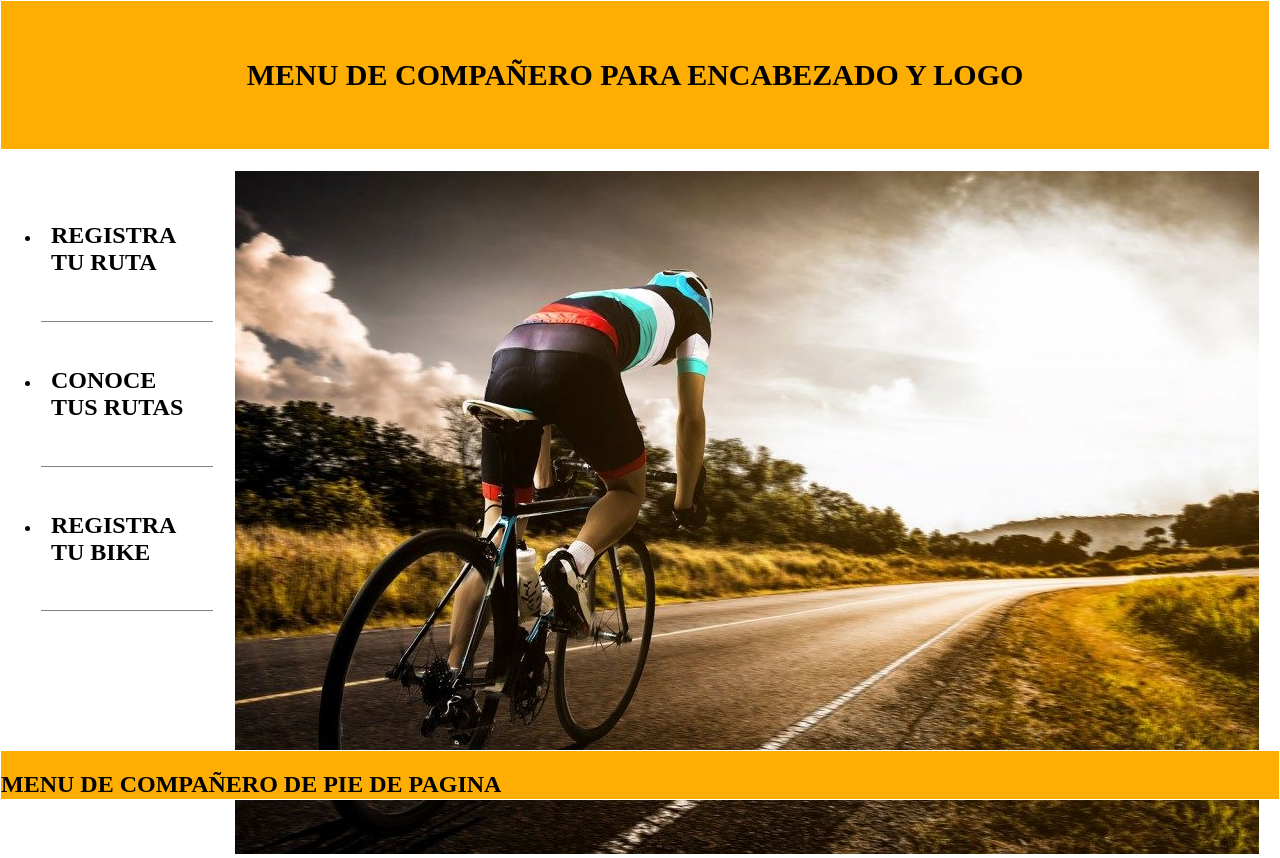
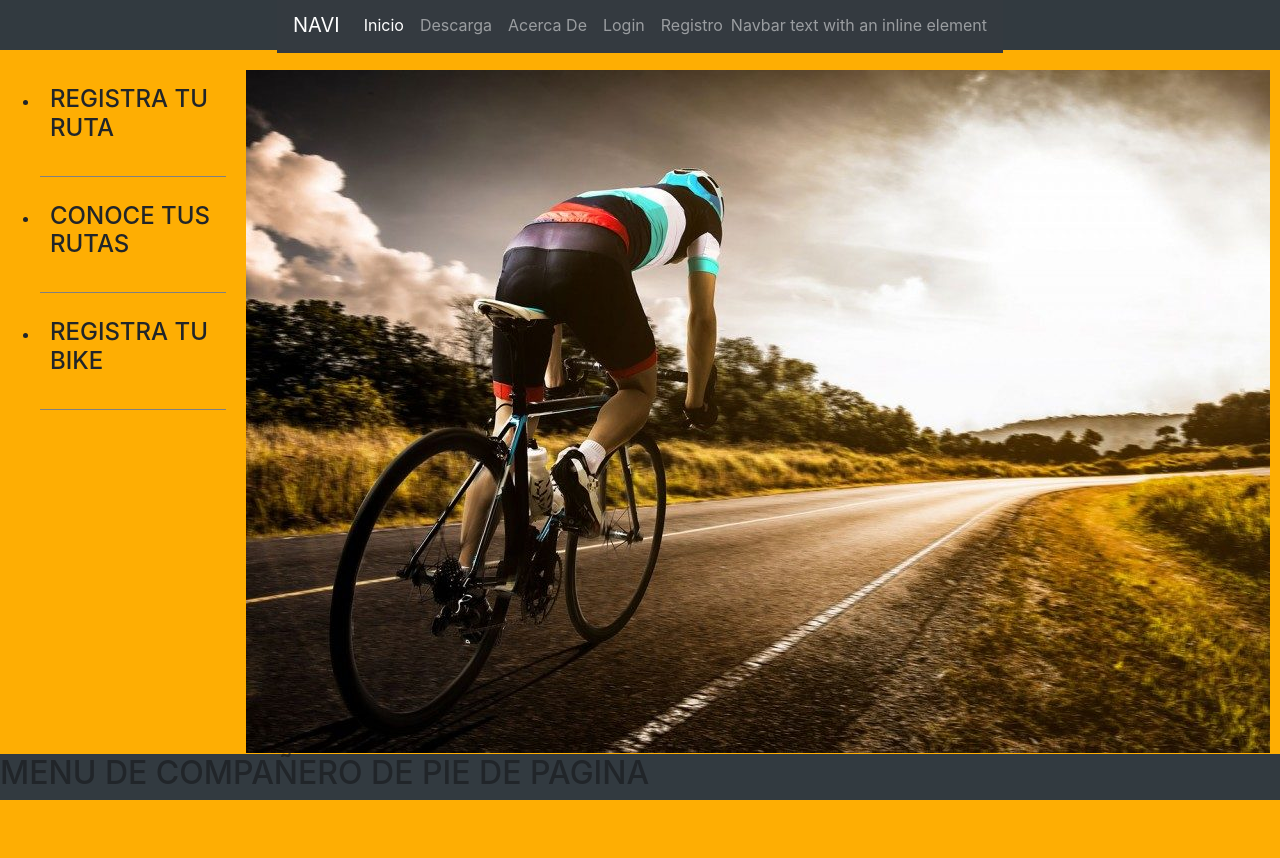
Before and after one commit to MauricioPereaA/NAVI, a plain HTML site: page bike.html in a window 1280 px wide. After the commit the page ends 800 px from the top, so only its background shows below. Drawn offline with nearby package versions, Linux system fonts and the light colour scheme.

Commit message:
Agregar barra de menu y mover stylebike a /css

```diff
--- a/bike.html
+++ b/bike.html
@@ -5,17 +5,46 @@
     <meta name="viewport" content="width=device-width, initial-scale=1.0">
     <meta http-equiv="X-UA-Compatible" content="ie=edge">
     <title>About Bike</title>
-    <link rel="stylesheet" href="stylebike.css">
+    <link rel="stylesheet" href="https://stackpath.bootstrapcdn.com/bootstrap/4.3.1/css/bootstrap.min.css" integrity="sha384-ggOyR0iXCbMQv3Xipma34MD+dH/1fQ784/j6cY/iJTQUOhcWr7x9JvoRxT2MZw1T" crossorigin="anonymous">
+    <link rel="stylesheet" href="css/stylebike.css">
 </head>
 <body class="bike-body">
         <header class="bike-header">
-            <h1> MENU DE COMPAÑERO PARA ENCABEZADO Y LOGO </h1>
+                <nav class="navbar navbar-expand-lg navbar-dark bg-dark">
+                        <a class="navbar-brand" href="#">NAVI</a>
+                        <button class="navbar-toggler" type="button" data-toggle="collapse" data-target="#navbarText"
+                           aria-controls="navbarText" aria-expanded="false" aria-label="Toggle navigation">
+                           <span class="navbar-toggler-icon"></span>
+                        </button>
+                        <div class="collapse navbar-collapse" id="navbarText">
+                           <ul class="navbar-nav mr-auto">
+                              <li class="nav-item active">
+                                 <a class="nav-link" href="#">Inicio <span class="sr-only">(current)</span></a>
+                              </li>
+                              <li class="nav-item">
+                                 <a class="nav-link" href="#">Descarga</a>
+                              </li>
+                              <li class="nav-item">
+                                 <a class="nav-link" href="#">Acerca De</a>
+                              </li>
+                              <li class="nav-item">
+                                 <a class="nav-link" href="login.html">Login</a>
+                              </li>
+                              <li class="nav-item">
+                                 <a class="nav-link" href="#">Registro</a>
+                              </li>
+                           </ul>
+                           <span class="navbar-text">
+                              Navbar text with an inline element
+                           </span>
+                        </div>
+                     </nav>
         </header>
     <nav class="bike-nav">
         <ul class="bike-ul">
-            <li><h2>REGISTRA TU RUTA</h2></li>
-            <li><h2>CONOCE TUS RUTAS</h2></li>
-            <li><h2>REGISTRA TU BIKE</h2></li>
+            <li><h4>REGISTRA TU RUTA</h4></li>
+            <li><h4>CONOCE TUS RUTAS</h4></li>
+            <li><h4>REGISTRA TU BIKE</h4></li>
         </ul>
     </nav>
     <main>
@@ -23,6 +52,9 @@
 
     </main>
     <footer class="bike-footer"> <h2> MENU DE COMPAÑERO DE PIE DE PAGINA </h2></footer>
+    <script src="https://code.jquery.com/jquery-3.3.1.slim.min.js" integrity="sha384-q8i/X+965DzO0rT7abK41JStQIAqVgRVzpbzo5smXKp4YfRvH+8abtTE1Pi6jizo" crossorigin="anonymous"></script>
+    <script src="https://cdnjs.cloudflare.com/ajax/libs/popper.js/1.14.7/umd/popper.min.js" integrity="sha384-UO2eT0CpHqdSJQ6hJty5KVphtPhzWj9WO1clHTMGa3JDZwrnQq4sF86dIHNDz0W1" crossorigin="anonymous"></script>
+    <script src="https://stackpath.bootstrapcdn.com/bootstrap/4.3.1/js/bootstrap.min.js" integrity="sha384-JjSmVgyd0p3pXB1rRibZUAYoIIy6OrQ6VrjIEaFf/nJGzIxFDsf4x0xIM+B07jRM" crossorigin="anonymous"></script>
 </body>
 
 </html>
--- a/stylebike.css
+++ b/css/stylebike.css
@@ -3,19 +3,19 @@ h1 {
 }
 .bike-body > * {
 
-    border: 1px solid rgb(255, 255, 255);
+    border: 1px solid #feae03);
 }
 .bike-header{
-    background: #feae03;
+    background: #323a40;
 }
 .bike-footer{
-    background: #feae03;
+    background: #323a40;
 }
 .bike-body{
- background: #ffffff;
+ background: #feae03;
  margin: 0;
  display: grid;
- grid-template-rows: 150px 1fr 50px;
+ grid-template-rows: 50px 1fr 50px;
  grid-template-columns: 1fr 2fr;
  grid-gap: 10px;
  min-height: 100vh;
@@ -45,12 +45,12 @@ main{
 .bike-zone{
     margin: 5px;
     border: 1pX;
-    height: 50px;
+    height: 150px;
     padding: 5px;
     grid-row: 1;
-    flex: 1;
+
 }
 .bike-footer{
-    grid-row: 3/4;
-    grid-column: 1/4;
+    grid-row: 4/4;
+    grid-column: 1/3;
 }
```
